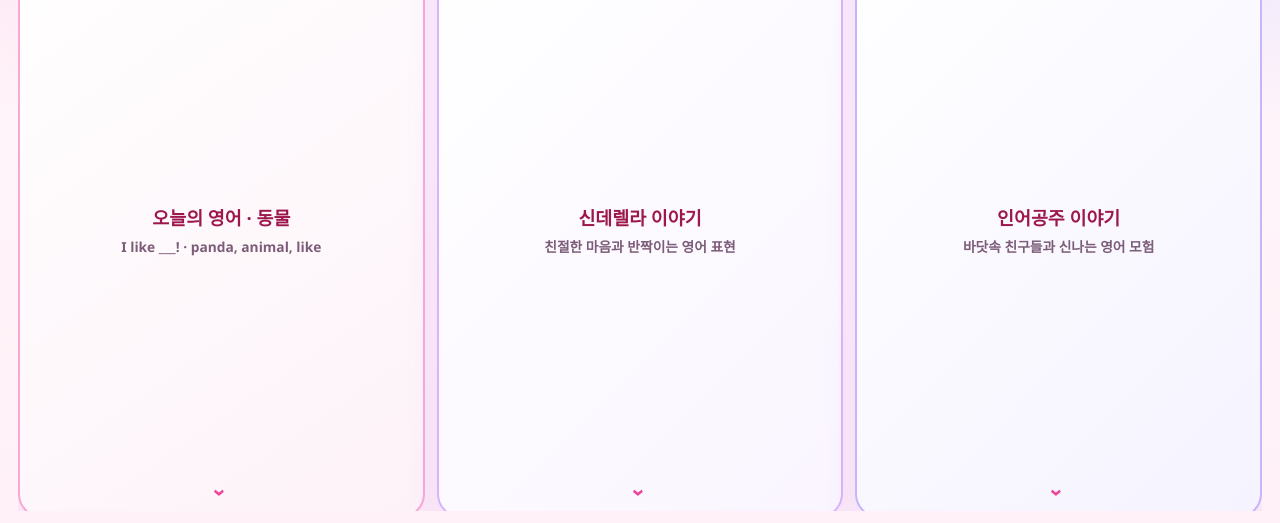
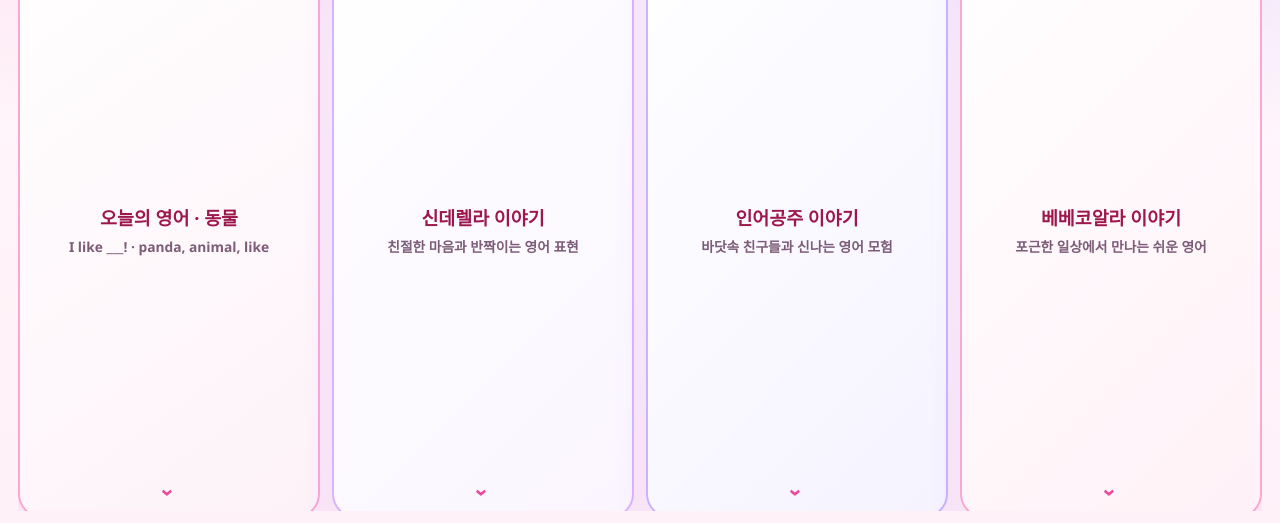
Before and after one commit to mulbora7-debug/baby-english, a plain HTML site: page index.html in a window 1280 px wide. Shown: the part 277-800 px from the top of the page. Drawn offline with Linux system fonts and the light colour scheme.

Commit message:
Add original Baby Koala learning stories

```diff
--- a/app.js
+++ b/app.js
@@ -10,7 +10,10 @@ const koreanMeanings = {
   car:"자동차", chocolate:"초콜릿", strawberry:"딸기", help:"돕다", sleep:"자다",
   eat:"먹다", hat:"모자", dress:"드레스", bag:"가방", clock:"시계", star:"별",
   moon:"달", shoe:"신발", cup:"컵", book:"책", fish:"물고기", bird:"새",
-  shell:"조개", sit:"앉다", jump:"뛰다", sad:"슬픈", angry:"화난", happy:"행복한"
+  shell:"조개", sit:"앉다", jump:"뛰다", sad:"슬픈", angry:"화난", happy:"행복한",
+  shirt:"셔츠", socks:"양말", ready:"준비된", basket:"바구니", picnic:"소풍",
+  sandwich:"샌드위치", boots:"장화", umbrella:"우산", puddle:"물웅덩이",
+  pajamas:"잠옷", blanket:"담요", dream:"꿈", shorts:"반바지", coat:"외투"
 };
 
 const lessons = {
@@ -113,6 +116,17 @@ const storyPlans = {
       ["🐬","돌고래 친구","Let’s play! · friend, jump, play"],
       ["🌊","집으로 가는 길","I am happy! · home, happy, together"]
     ]
+  },
+  bebe: {
+    title: "베베코알라의 포근한 하루",
+    emoji: "🐨",
+    description: "옷 입기, 소풍, 비 오는 날, 잠자리 표현을 배우는 일상 이야기",
+    episodes: [
+      ["👚","혼자 준비해요","I am ready! · shirt, socks, ready"],
+      ["🧺","즐거운 소풍","Let’s have a picnic! · basket, picnic, sandwich"],
+      ["☔","빗방울 놀이","I see a puddle! · boots, umbrella, puddle"],
+      ["🌙","별빛 잠옷","Sweet dreams! · pajamas, blanket, dream"]
+    ]
   }
 };
 
@@ -207,6 +221,52 @@ const storyLessons = {
       phrase:"I am happy!",
       words:[["home","집","🏠"],["happy","행복한","😊"],["together","함께","👭"]],
       quiz:{prompt:"happy를 찾아보세요!",answer:"happy",options:[["sad","😢"],["angry","😠"],["happy","😊"]]}
+    }
+  ],
+  bebe: [
+    {
+      title:"혼자 준비해요", icon:"👚",
+      lines:[
+        ["Baby Koala chooses a pink shirt.","베베코알라는 분홍색 셔츠를 골라요."],
+        ["She puts on her soft socks.","부드러운 양말을 신어요."],
+        ["I am ready!","준비됐어요!"]
+      ],
+      phrase:"I am ready!",
+      words:[["shirt","셔츠","👚"],["socks","양말","🧦"],["ready","준비된","✨"]],
+      quiz:{prompt:"shirt를 찾아보세요!",answer:"shirt",options:[["hat","👒"],["shirt","👚"],["shorts","🩳"]]}
+    },
+    {
+      title:"즐거운 소풍", icon:"🧺",
+      lines:[
+        ["Baby Koala packs a little basket.","베베코알라는 작은 바구니를 챙겨요."],
+        ["She has a tasty sandwich.","맛있는 샌드위치도 있어요."],
+        ["Let's have a picnic!","소풍을 즐겨요!"]
+      ],
+      phrase:"Let's have a picnic!",
+      words:[["basket","바구니","🧺"],["picnic","소풍","🌳"],["sandwich","샌드위치","🥪"]],
+      quiz:{prompt:"basket을 찾아보세요!",answer:"basket",options:[["basket","🧺"],["cup","🥤"],["book","📕"]]}
+    },
+    {
+      title:"빗방울 놀이", icon:"☔",
+      lines:[
+        ["Baby Koala wears yellow boots.","베베코알라는 노란 장화를 신어요."],
+        ["She opens a purple umbrella.","보라색 우산을 펼쳐요."],
+        ["I see a puddle!","물웅덩이가 보여요!"]
+      ],
+      phrase:"I see a puddle!",
+      words:[["boots","장화","🥾"],["umbrella","우산","☔"],["puddle","물웅덩이","💧"]],
+      quiz:{prompt:"umbrella를 찾아보세요!",answer:"umbrella",options:[["coat","🧥"],["umbrella","☔"],["boots","🥾"]]}
+    },
+    {
+      title:"별빛 잠옷", icon:"🌙",
+      lines:[
+        ["Baby Koala puts on star pajamas.","베베코알라는 별무늬 잠옷을 입어요."],
+        ["She hugs a soft blanket.","부드러운 담요를 꼭 안아요."],
+        ["Sweet dreams, Baby Koala!","좋은 꿈 꿔요, 베베코알라!"]
+      ],
+      phrase:"Sweet dreams!",
+      words:[["pajamas","잠옷","🌟"],["blanket","담요","🛏️"],["dream","꿈","💭"]],
+      quiz:{prompt:"pajamas를 찾아보세요!",answer:"pajamas",options:[["dress","👗"],["pajamas","🌟"],["coat","🧥"]]}
     }
   ]
 };
@@ -333,6 +393,11 @@ function renderHome() {
       <button class="menu-card sea" data-menu="story:mermaid">
         <span class="menu-emoji">🧜‍♀️</span>
         <span class="menu-copy"><strong>인어공주 이야기</strong><span>바닷속 친구들과 신나는 영어 모험</span></span>
+        <span class="menu-arrow">›</span>
+      </button>
+      <button class="menu-card koala" data-menu="story:bebe">
+        <span class="menu-emoji">🐨</span>
+        <span class="menu-copy"><strong>베베코알라 이야기</strong><span>포근한 일상에서 만나는 쉬운 영어</span></span>
         <span class="menu-arrow">›</span>
       </button>
     </div>`;
--- a/styles.css
+++ b/styles.css
@@ -52,6 +52,7 @@ h1 { margin:0; color:#9d174d; font-size:clamp(1.65rem,6vw,2.2rem); text-shadow:0
 }
 .menu-card.story { border-color:#d8b4fe; background:linear-gradient(135deg,#fff,#faf5ff); }
 .menu-card.sea { border-color:#c4b5fd; background:linear-gradient(135deg,#fff,#f5f3ff); }
+.menu-card.koala { border-color:#f9a8d4; background:linear-gradient(135deg,#fff,#fff1f7); }
 .menu-emoji { display:grid; place-items:center; font-size:4.5rem; }
 .menu-copy strong { display:block; color:#9d174d; font-size:1.35rem; margin-bottom:5px; }
 .menu-copy span { color:var(--subtext); font-weight:700; line-height:1.45; }
@@ -189,7 +190,7 @@ h1 { margin:0; color:#9d174d; font-size:clamp(1.65rem,6vw,2.2rem); text-shadow:0
   .progress-wrap { margin-top:12px; }
   .screen { min-height:420px; }
   .menu-intro { margin:4px 0 16px; }
-  .menu-grid { grid-template-columns:repeat(3,1fr); }
+  .menu-grid { grid-template-columns:repeat(4,1fr); }
   .menu-card {
     grid-template-columns:1fr; grid-template-rows:76px 1fr auto;
     min-height:245px; gap:10px; text-align:center;
```
Also changed, not shown: 1 other file.
